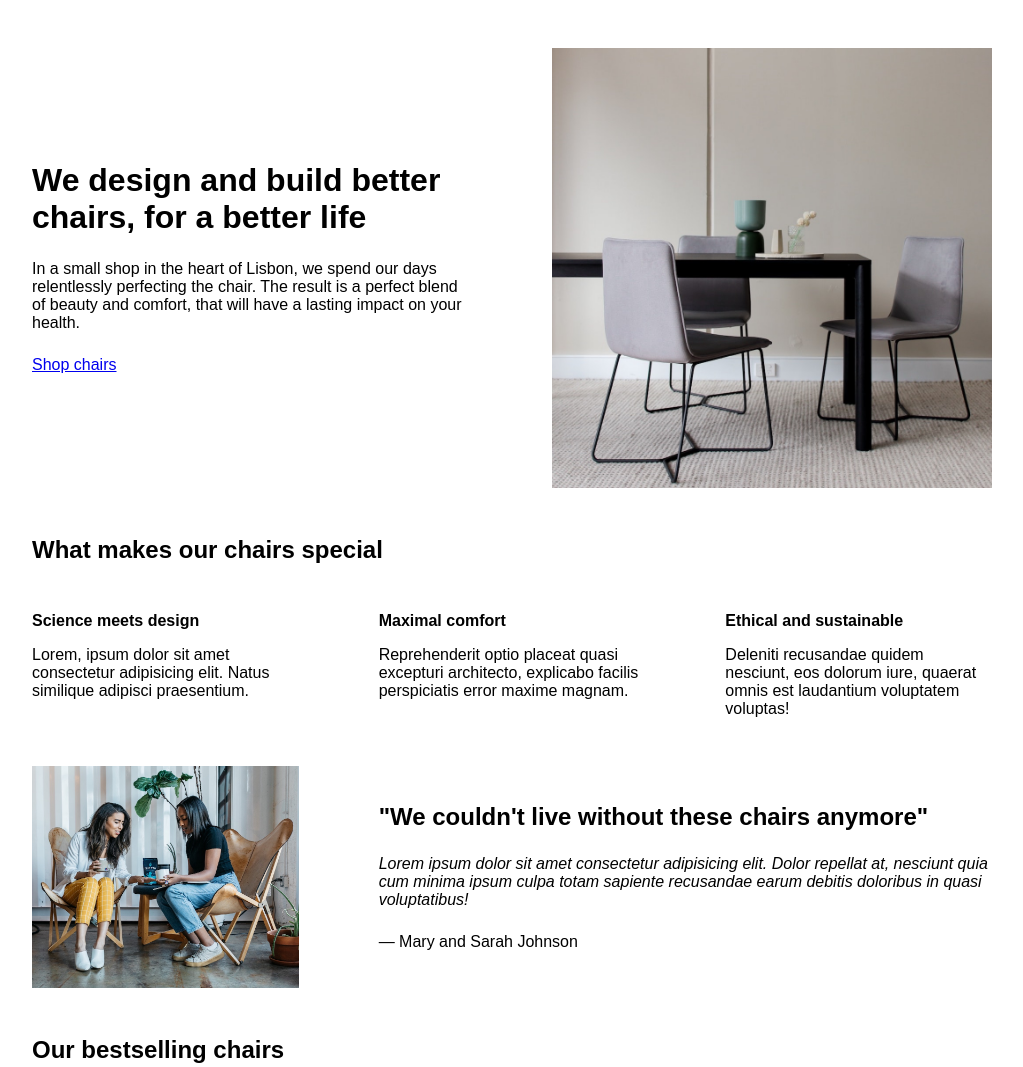
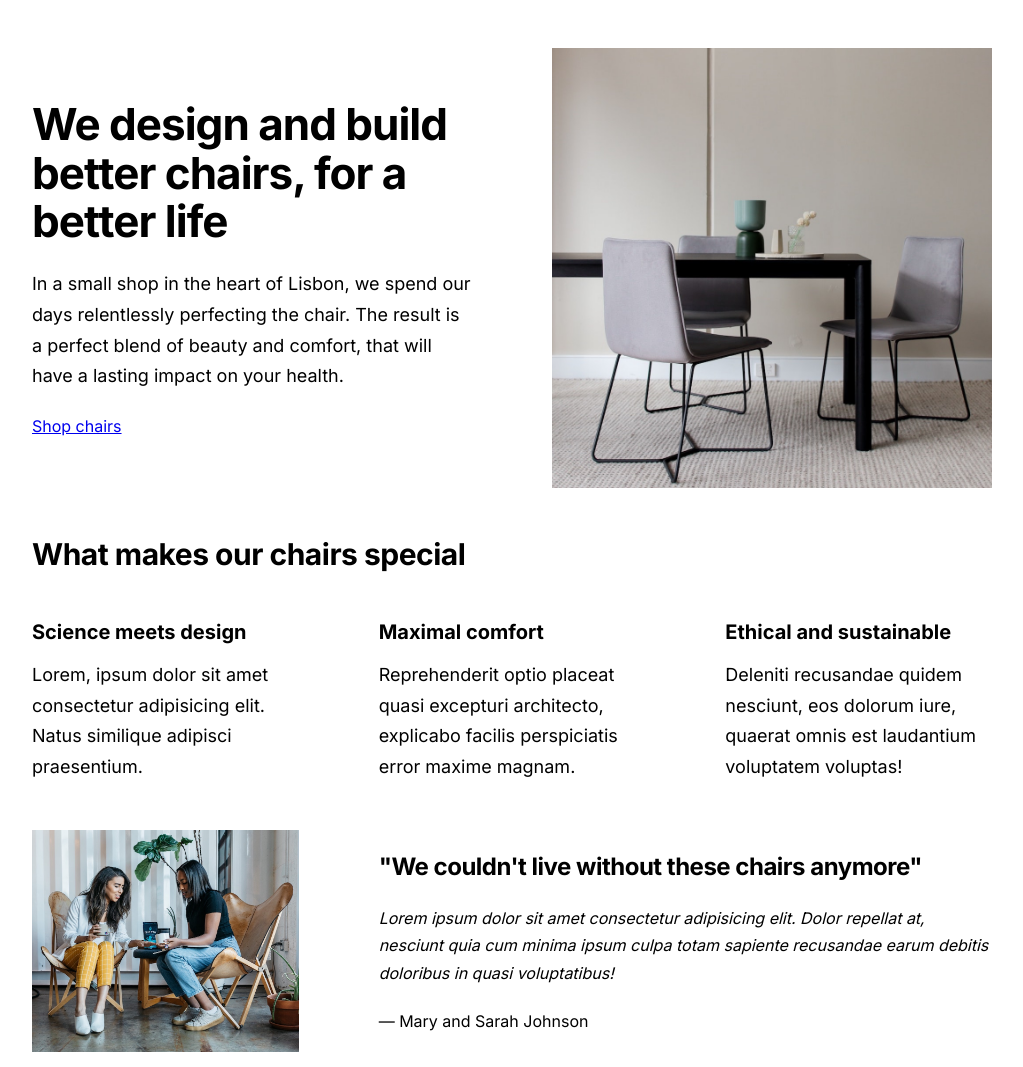
Before and after one commit to Deslol/Web-design-learning-project, a plain HTML site: page index.html in a window 1280 px wide. Shown: the top 1067 px of the page, without its empty margins (128-1151 px from the left). Drawn offline with Linux system fonts and the light colour scheme.

Commit message:
Typrographical change

```diff
--- a/index.html
+++ b/index.html
@@ -4,7 +4,12 @@
     <meta charset="UTF-8" />
     <meta http-equiv="X-UA-Compatible" content="IE=edge" />
     <meta name="viewport" content="width=device-width, initial-scale=1.0" />
-
+    <link rel="preconnect" href="https://fonts.googleapis.com" />
+    <link rel="preconnect" href="https://fonts.gstatic.com" crossorigin />
+    <link
+      href="https://fonts.googleapis.com/css2?family=Inter:wght@400;500;700&display=swap"
+      rel="stylesheet"
+    />
     <link rel="stylesheet" href="style.css" />
     <title>Lisbon Chair Shop</title>
   </head>
--- a/style.css
+++ b/style.css
@@ -16,7 +16,7 @@ FONT SIZE SYSTEM (px)
 /* GENERAL STYLES */
 /* ------------------------ */
 body {
-  font-family: sans-serif;
+  font-family: "Inter", sans-serif;
 }
 
 .container {
@@ -31,6 +31,9 @@ section {
 
 h2 {
   margin-bottom: 48px;
+  font-size: 30px;
+  letter-spacing: -0.5px;
+  /* 24 / 30 / 36 */
 }
 
 .grid-3-cols {
@@ -57,10 +60,16 @@ header {
 
 h1 {
   margin-bottom: 24px;
+  font-size: 44px;
+  line-height: 1.1;
+  letter-spacing: -1px;
+  /* 44 / 52 / 62 */
 }
 
 .header-text {
   margin-bottom: 24px;
+  font-size: 18px;
+  line-height: 1.7;
 }
 
 img {
@@ -73,9 +82,12 @@ img {
 
 .features-title {
   margin-bottom: 16px;
+  font-size: 20px;
 }
 
 .features-text {
+  font-size: 18px;
+  line-height: 1.7;
 }
 
 /* TESTIMONIAL */
@@ -89,11 +101,14 @@ img {
 
 .testimonial-box h2 {
   margin-bottom: 24px;
+  font-size: 24px;
 }
 
 .testimonial-text {
   font-style: italic;
   margin-bottom: 24px;
+  line-height: 1.7;
+  font-size: 18;
 }
 
 /* CHAIRS */
@@ -103,6 +118,7 @@ img {
 
 h3 {
   margin-bottom: 24px;
+  font-size: 20px;
 }
 
 .chair-details {
@@ -127,8 +143,10 @@ h3 {
 .chair-price {
   display: flex;
   justify-content: space-between;
+  font-size: 20px;
 }
 
 footer {
   margin-bottom: 48px;
+  font-size: 14px;
 }
```
